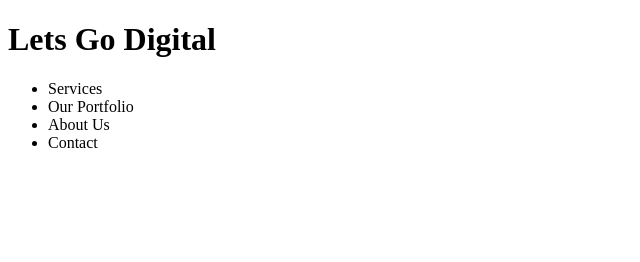
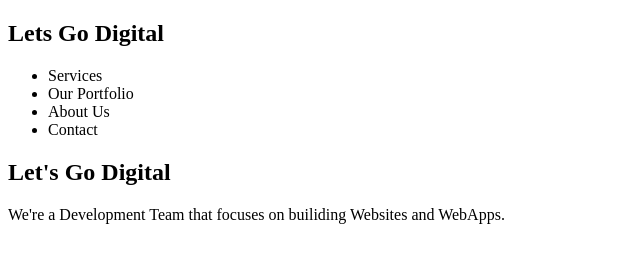
Before and after one commit to craig-tanaka/lets-go-digital, a plain HTML site: page src/index.html in a window 1280 px wide. Shown: the whole page, without its empty margins (0-640 px from the left). Drawn offline with Linux system fonts and the light colour scheme; some packages are replaced by stand-ins of ours.

Commit message:
Added header text to index.html

```diff
--- a/src/index.html
+++ b/src/index.html
@@ -9,6 +9,7 @@
   </head>
   <body>
     <header>
+      <nav>
         <h1>Lets Go Digital</h1>
         <ul>
           <li>Services</li>
@@ -16,6 +17,11 @@
           <li>About Us</li>
           <li>Contact</li>
         </ul>
+      </nav>
+      <div>
+        <h2>Let's Go Digital</h2>
+        <p>We're a Development Team that focuses on builiding Websites and WebApps.</p>
+      </div>
     </header>
   </body>
 </html>
```
Lines whose indentation alone changed are shown as unchanged.
